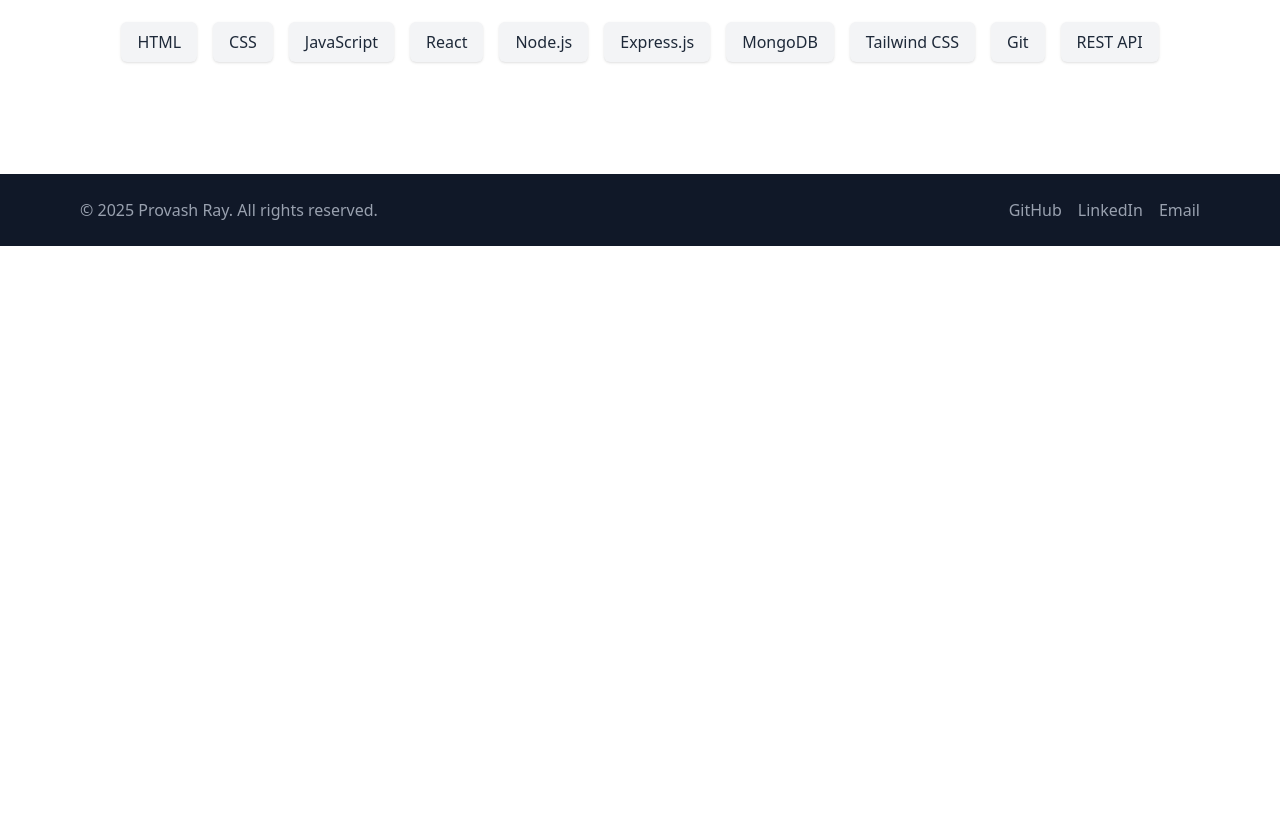
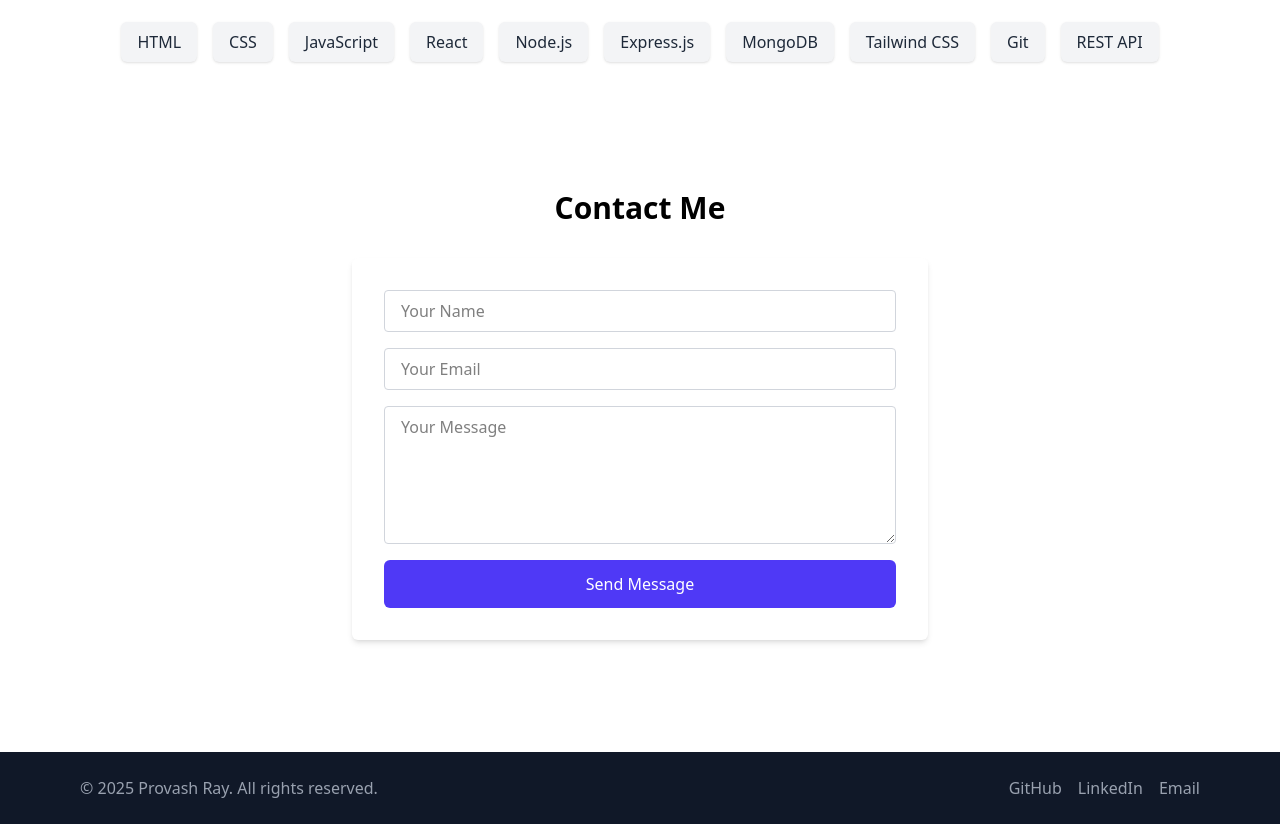
Before and after one commit to provash-roy/My-Portfolio, a React (Vite) app: page / in a window 1280 px wide. Shown: the part 1860-2684 px from the top of the page. Before the commit the page ends 2106 px from the top, so only its background shows below. Built offline with nearby package versions, Linux system fonts and the light colour scheme.

Commit message:
After Added Contact Component

```diff
--- a/package.json
+++ b/package.json
@@ -10,6 +10,7 @@
     "preview": "vite preview"
   },
   "dependencies": {
+    "@emailjs/browser": "^4.4.1",
     "@tailwindcss/vite": "^4.1.11",
     "react": "^19.1.1",
     "react-dom": "^19.1.1",
--- a/src/App.jsx
+++ b/src/App.jsx
@@ -5,6 +5,7 @@ import Projects from "./Components/Projects";
 import Skills from "./Components/Skills";
 
 import Footer from "./Components/Footer";
+import Contact from "./Components/Contact";
 
 function App() {
   return (
@@ -15,7 +16,7 @@ function App() {
         <About />
         <Projects />
         <Skills />
-
+        <Contact></Contact>
       </main>
       <Footer />
     </>
--- a/src/Components/Contact.jsx
+++ b/src/Components/Contact.jsx
@@ -19,10 +19,10 @@ const Contact = () => {
 
     emailjs
       .send(
-        "YOUR_SERVICE_ID", // replace with your EmailJS service ID
-        "YOUR_TEMPLATE_ID", // replace with your EmailJS template ID
+        import.meta.env.VITE_SERVICE_ID, // EmailJS service ID
+        import.meta.env.VITE_TEMPLATE_ID, // EmailJS template ID
         formData,
-        "YOUR_PUBLIC_KEY" // replace with your EmailJS public key
+        import.meta.env.VITE_PUBLIC_KEY // EmailJS public key
       )
       .then(() => {
         setStatus("SUCCESS");
```
Also changed, not shown: 2 other files (tests, documents, lock files or other folders).
